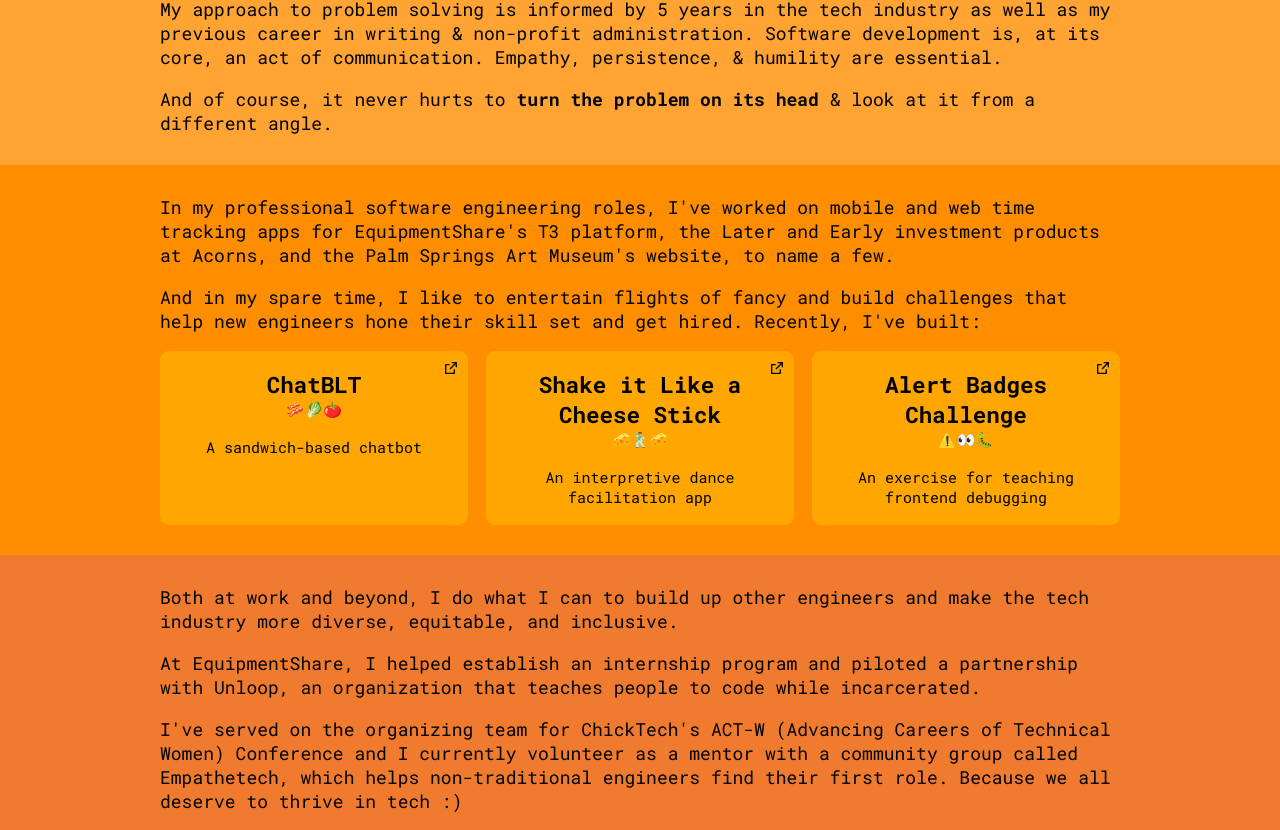
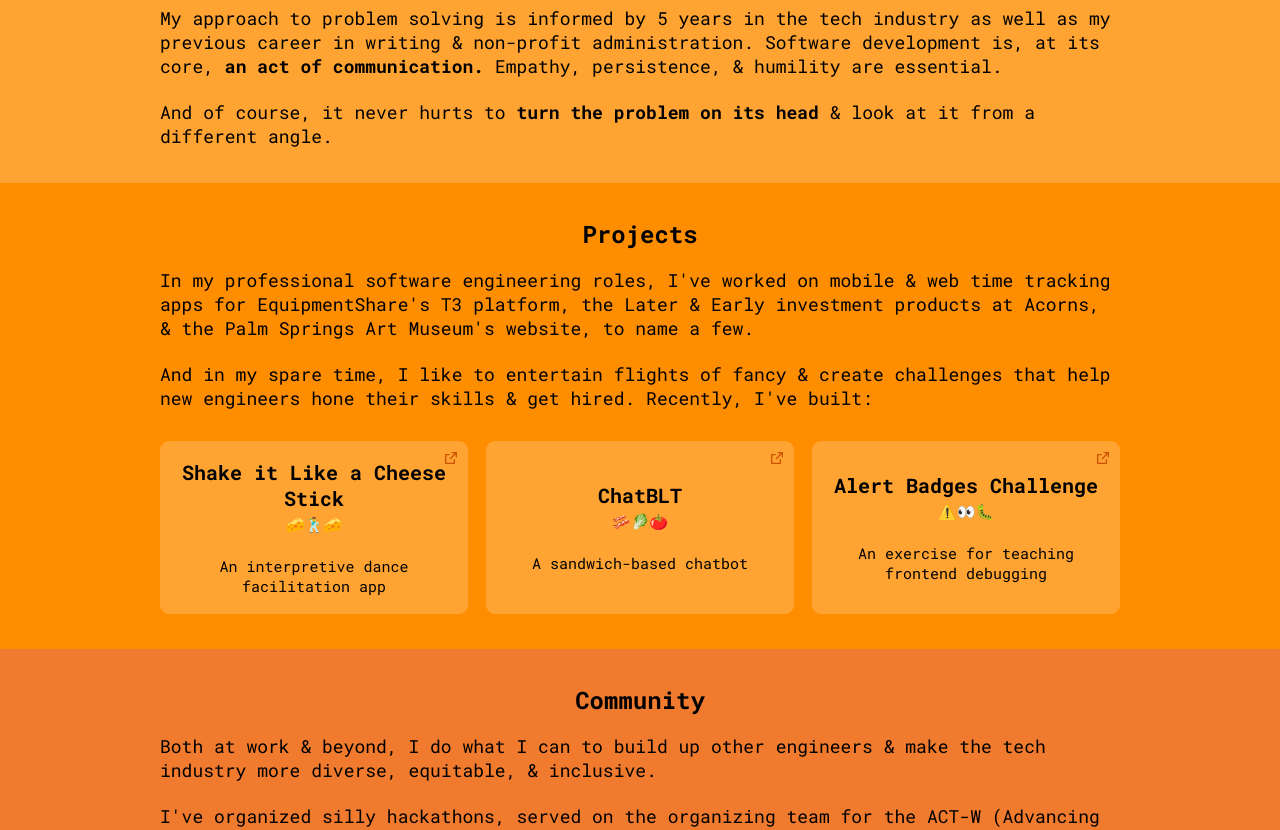
Before and after one commit to MollyJeanB/mollyjeanbennett.com, a Next.js app: page / in a window 1280 px wide. Shown: the part 583-1413 px from the top of the page. Built offline with nearby package versions, Linux system fonts and the light colour scheme.

Commit message:
[F] Refine text section and card styles

```diff
--- a/src/components/homePageContent/sections.tsx
+++ b/src/components/homePageContent/sections.tsx
@@ -6,11 +6,13 @@ import { Card } from "../linkCards/Card"
 export type SectionContentType = {
 	title: string
 	body: ReactNode | string
+	showTitle: boolean
 }
 
 export const sections: SectionContentType[] = [
 	{
 		title: "Bio",
+		showTitle: false,
 		body: (
 			<>
 				<p>
@@ -21,8 +23,9 @@ export const sections: SectionContentType[] = [
 				<p>
 					My approach to problem solving is informed by 5 years in the tech
 					industry as well as my previous career in writing & non-profit
-					administration. Software development is, at its core, an act of
-					communication. Empathy, persistence, & humility are essential.
+					administration. Software development is, at its core,{" "}
+					<b>an act of communication.</b> Empathy, persistence, & humility are
+					essential.
 				</p>
 				<p>
 					And of course, it never hurts to <b>turn the problem on its head</b> &
@@ -33,31 +36,32 @@ export const sections: SectionContentType[] = [
 	},
 	{
 		title: "Projects",
+		showTitle: true,
 		body: (
 			<>
 				<p>
-					In my professional software engineering roles, I've worked on mobile
-					and web time tracking apps for EquipmentShare's T3 platform, the Later
-					and Early investment products at Acorns, and the Palm Springs Art
-					Museum's website, to name a few.
+					In my professional software engineering roles, I've worked on mobile &
+					web time tracking apps for EquipmentShare's T3 platform, the Later &
+					Early investment products at Acorns, & the Palm Springs Art Museum's
+					website, to name a few.
 				</p>
 				<p>
-					And in my spare time, I like to entertain flights of fancy and build
-					challenges that help new engineers hone their skill set and get hired.
+					And in my spare time, I like to entertain flights of fancy & create
+					challenges that help new engineers hone their skills & get hired.
 					Recently, I've built:
 				</p>
 				<LinkCards>
+					<Card
+						heading={"Shake it Like a Cheese Stick"}
+						link={"https://www.shake-it-like-a-cheese-stick.com/"}
+						emojis={"🧀🕺🧀"}
+						body={"An interpretive dance facilitation app"}
+					/>
 					<Card
 						heading={"ChatBLT"}
 						link={"https://www.chat-blt.com/"}
 						emojis={"🥓🥬🍅"}
 						body={"A sandwich-based chatbot"}
-					/>
-					<Card
-						heading={"Shake it Like a Cheese Stick"}
-						link={"https://www.shake-it-like-a-cheese-stick.com/"}
-						emojis={"🧀🕺🧀"}
-						body={"An interpretive dance facilitation app"}
 					/>
 					<Card
 						heading={"Alert Badges Challenge"}
@@ -71,29 +75,29 @@ export const sections: SectionContentType[] = [
 	},
 	{
 		title: "Community",
+		showTitle: true,
 		body: (
 			<>
 				<p>
-					Both at work and beyond, I do what I can to build up other engineers
-					and make the tech industry more diverse, equitable, and inclusive.
+					Both at work & beyond, I do what I can to build up other engineers &
+					make the tech industry more diverse, equitable, & inclusive.
 				</p>
 				<p>
-					At EquipmentShare, I helped establish an internship program and
-					piloted a partnership with Unloop, an organization that teaches people
-					to code while incarcerated.
+					I've organized silly hackathons, served on the organizing team for the
+					ACT-W (Advancing Careers of Technical Women) Conference, and helped to
+					establish a formal engineering internship program at EquipmentShare.
 				</p>
 				<p>
-					I've served on the organizing team for ChickTech's ACT-W (Advancing
-					Careers of Technical Women) Conference and I currently volunteer as a
-					mentor with a community group called Empathetech, which helps
-					non-traditional engineers find their first role. Because we all
-					deserve to thrive in tech :)
+					I currently volunteer as a mentor with a community group called
+					Empathetech, which helps non-traditional engineers find their first
+					role. Because we all deserve to <b> thrive in tech :)</b>
 				</p>
 			</>
 		),
 	},
 	{
 		title: "Contact",
+		showTitle: false,
 		body: (
 			<>
 				<Footer />
--- a/src/components/linkCards/Card.tsx
+++ b/src/components/linkCards/Card.tsx
@@ -12,9 +12,9 @@ type PropsType = {
 export const Card: React.FC<PropsType> = ({ heading, body, link, emojis }) => {
 	return (
 		<li className={styles.card}>
-			<a href={link} target={"_blank"}>
+			<a href={link} target={"_blank"} className={styles.link}>
 				<ExternalLinkIcon height={16} width={16} className={styles.icon} />
-				<h2>{heading}</h2>
+				<h3 className={styles.heading}>{heading}</h3>
 				<p>{emojis}</p>
 				<p>{body}</p>
 			</a>
--- a/src/components/linkCards/linkCards.module.css
+++ b/src/components/linkCards/linkCards.module.css
@@ -2,6 +2,7 @@
 	width: 100%;
 	list-style-type: none;
 	margin-left: 0;
+	padding-top: var(--size-xs);
 	padding-left: 0;
 	display: flex;
 }
@@ -19,7 +20,24 @@
 	padding: var(--size-s);
 	font-size: 15px;
 	text-align: center;
+	background-color: var(--color-tangerine);
+	transition: background var(--transition-duration);
+}
+
+.card:hover {
 	background-color: var(--color-pale-yellow);
+}
+
+.link {
+	display: flex;
+	flex-direction: column;
+	height: 100%;
+	justify-content: center;
+}
+
+.heading {
+	font-size: 20px;
+	padding-bottom: var(--size-xxs);
 }
 
 .card:not(:first-child) {
@@ -33,12 +51,9 @@
 	}
 }
 
-.card:hover {
-	background-color: var(--color-medium-yellow);
-}
-
 .icon {
 	position: absolute;
 	top: var(--size-xs);
 	right: var(--size-xs);
+	color: var(--color-brick);
 }
--- a/src/components/textSection/TextSection.tsx
+++ b/src/components/textSection/TextSection.tsx
@@ -4,11 +4,17 @@ import styles from "./textSection.module.css"
 type PropsType = {
 	children: ReactNode | string
 	scrollRef: RefObject<HTMLTextAreaElement>
+	heading?: string | null
 }
 
-export const TextSection: React.FC<PropsType> = ({ children, scrollRef }) => {
+export const TextSection: React.FC<PropsType> = ({
+	children,
+	scrollRef,
+	heading,
+}) => {
 	return (
 		<section className={styles.sectionWrapper} ref={scrollRef}>
+			{heading && <h2 className={styles.heading}>{heading}</h2>}
 			<div className={styles.sectionInner}> {children}</div>
 		</section>
 	)
--- a/src/components/textSection/textSection.module.css
+++ b/src/components/textSection/textSection.module.css
@@ -1,7 +1,8 @@
 .sectionWrapper {
 	width: 100%;
-	padding: var(--size-m);
+	padding: 35px var(--size-m);
 	display: flex;
+	flex-direction: column;
 	align-items: center;
 	justify-content: center;
 }
@@ -26,3 +27,7 @@
 	font-size: var(--size-s);
 	max-width: 960px;
 }
+
+.heading {
+	padding-bottom: var(--size-s);
+}
--- a/src/pages/index.tsx
+++ b/src/pages/index.tsx
@@ -1,17 +1,11 @@
 import Head from "next/head"
 import styles from "@/styles/page.module.css"
-import {
-	Footer,
-	HandstandHero,
-	Header,
-	NavigationBar,
-	TextSection,
-} from "@/components"
-import { useSectionsRefs } from "@/utilities/useSectionsRefs"
+import { HandstandHero, Header, NavigationBar, TextSection } from "@/components"
+import { SectionType, useSectionsRefs } from "@/utilities/useSectionsRefs"
 import { sections } from "@/components/homePageContent/sections"
 
 export default function Home() {
-	const pageSections = useSectionsRefs(sections)
+	const pageSections: SectionType[] = useSectionsRefs(sections)
 
 	return (
 		<>
@@ -30,11 +24,18 @@ export default function Home() {
 					<Header title={"Hi, I'm Molly Jean."} />
 				</HandstandHero>
 				<div className={styles.calloutWrapper}>
-					{pageSections.map((section) => (
-						<TextSection scrollRef={section.ref} key={section.content.title}>
-							{section.content.body}
-						</TextSection>
-					))}
+					{pageSections.map((section) => {
+						const { ref, content } = section
+						return (
+							<TextSection
+								scrollRef={ref}
+								key={content.title}
+								heading={content.showTitle ? content.title : null}
+							>
+								{content.body}
+							</TextSection>
+						)
+					})}
 				</div>
 			</main>
 		</>
--- a/src/styles/globals.css
+++ b/src/styles/globals.css
@@ -23,7 +23,7 @@ a {
 }
 
 p:not(:last-child) {
-	padding-bottom: var(--size-s);
+	padding-bottom: 22px;
 }
 
 ul {
--- a/src/styles/variables.css
+++ b/src/styles/variables.css
@@ -2,8 +2,7 @@
 	/* colors */
 	--color-bright-yellow: #f6dc34;
 	--color-golden-yellow: #ffc100;
-	--color-medium-yellow: hsl(45, 100%, 50%, 0.75);
-	--color-pale-yellow: hsl(45, 100%, 50%, 0.5);
+	--color-pale-yellow: hsl(45, 100%, 50%, 0.75);
 	--color-tangerine: #ffa332;
 	--color-orange: #ff8d00;
 	--color-pale-orange: hsl(28, 77%, 59%, 0.75);
```
